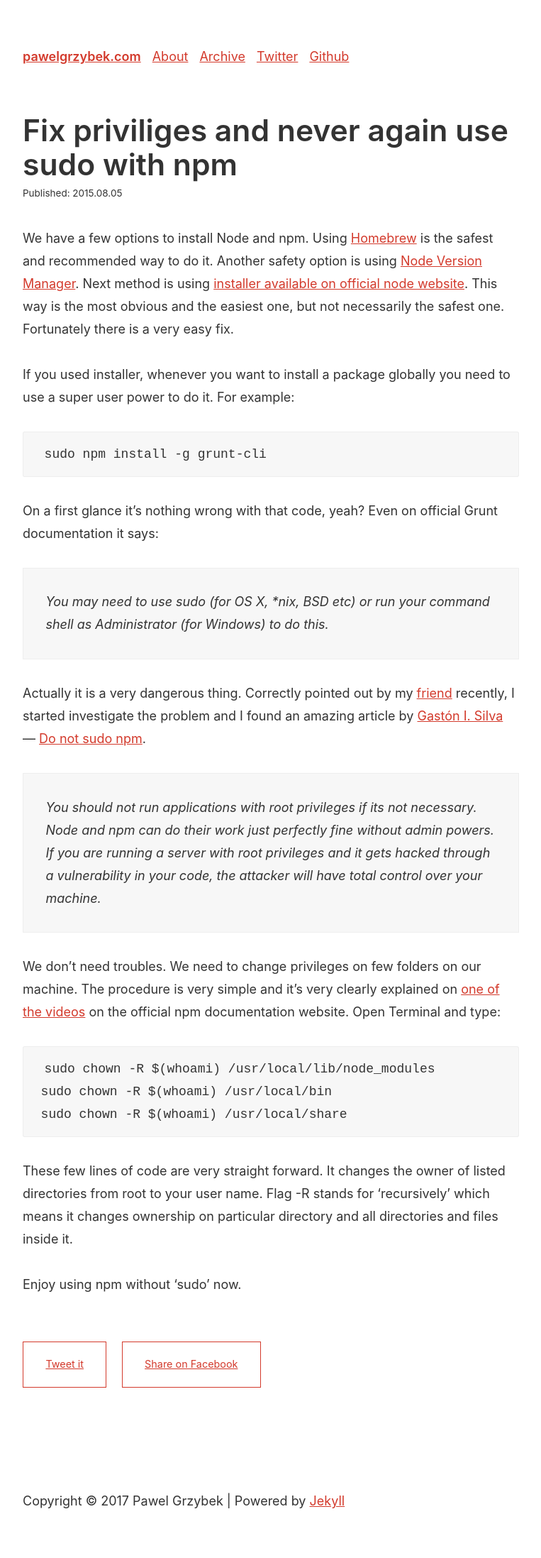
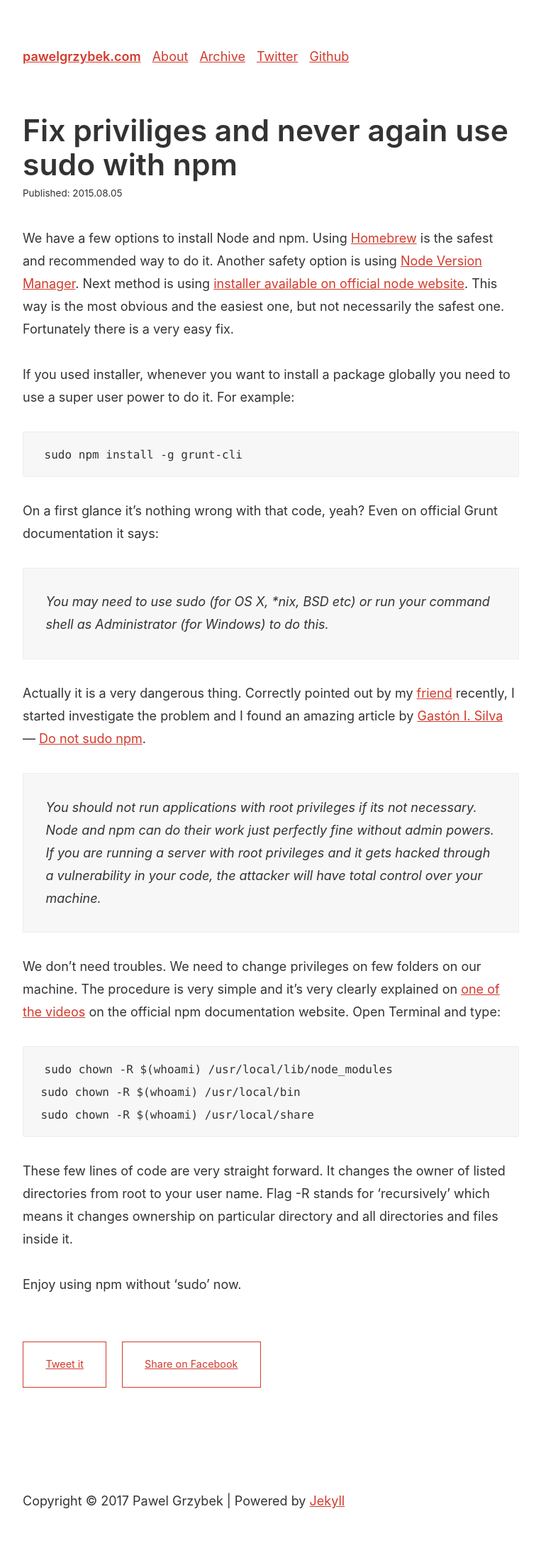
Before and after one commit to kimruddock/pawelgrzybek.github.io, a Jekyll site: the page built from _posts/2015-08-05-fix-priviliges-and-never-again-use-sudo-with-npm.md, in a window 1280 px wide. Shown: the whole page at 71% size, without its empty margins (258-1021 px from the left). Built offline with Jekyll 4.4.1, drawn with Linux system fonts in a browser that asks for light colours; comment, search, counter and statistics services are not loaded.

Commit message:
styles improvements

```diff
--- a/_sass/modules/_share.scss
+++ b/_sass/modules/_share.scss
@@ -1,5 +1,5 @@
 .share {
-  margin-top: $lh * 2;
+  margin: ($lh * 2) 0;
 }
 
 .share__btn {
--- a/_sass/modules/syntax.scss
+++ b/_sass/modules/syntax.scss
@@ -1,17 +1,19 @@
-code {
-  font-size: 18px;
-  line-height: 32px;
-  vertical-align: top;
+code, pre {
+  font-family: "SFMono-Regular", Consolas, "Liberation Mono", Menlo, Courier, monospace;
   background: #f7f7f7;
   box-shadow: inset 0 0 0 1px #eee;
-  padding: 2px 5px;
   border-radius: 3px;
 }
 
+code {
+  font-size: .888888889rem;
+  vertical-align: top;
+  padding: 2px 5px;
+  position: relative;
+  top: 1px;
+}
+
 pre {
-  background: #f7f7f7;
-  box-shadow: inset 0 0 0 1px #eee;
-  border-radius: 3px;
   overflow-x: auto;
   padding: ($lh / 2) ($lh * .8);
   margin-bottom: $lh;
```
